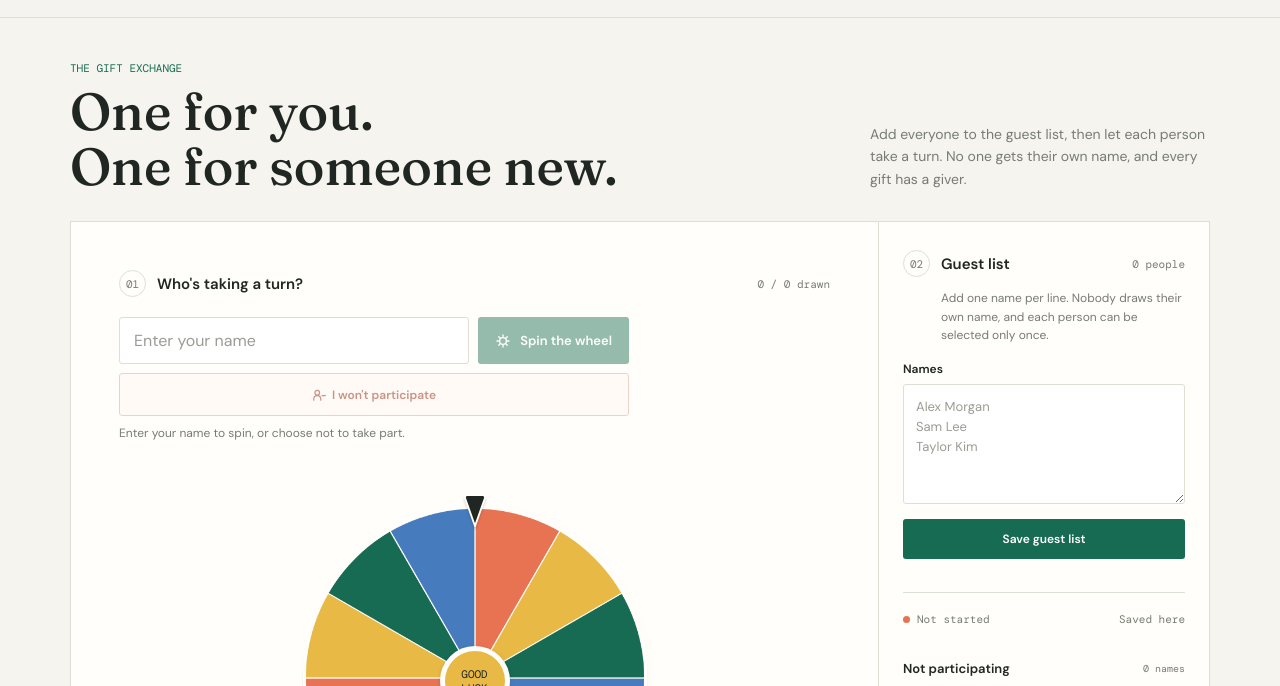
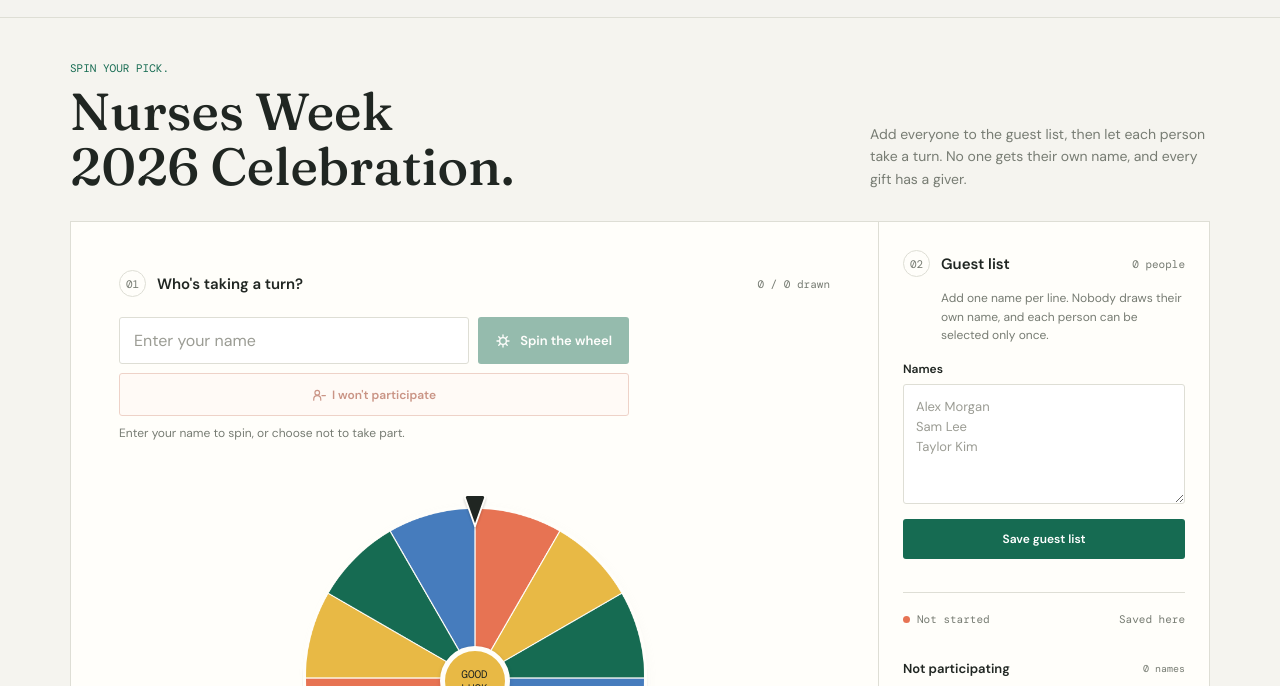
Before and after one commit to GuiniguinM/Draw, a plain HTML site: page index.html in a window 1280 px wide. Shown: the part 50-736 px from the top of the page. Drawn offline with nearby package versions, Linux system fonts and the light colour scheme.

Commit message:
"Meh new"

```diff
--- a/index.html
+++ b/index.html
@@ -172,8 +172,8 @@
   <main>
     <section class="intro">
       <div>
-        <p class="eyebrow">The gift exchange</p>
-        <h1>One for you.<br>One for someone new.</h1>
+        <p class="eyebrow">Spin Your Pick.</p>
+        <h1>Nurses Week<br>2026 Celebration.</h1>
       </div>
       <p class="intro-copy">Add everyone to the guest list, then let each person take a turn. No one gets their own name, and every gift has a giver.</p>
     </section>
```
